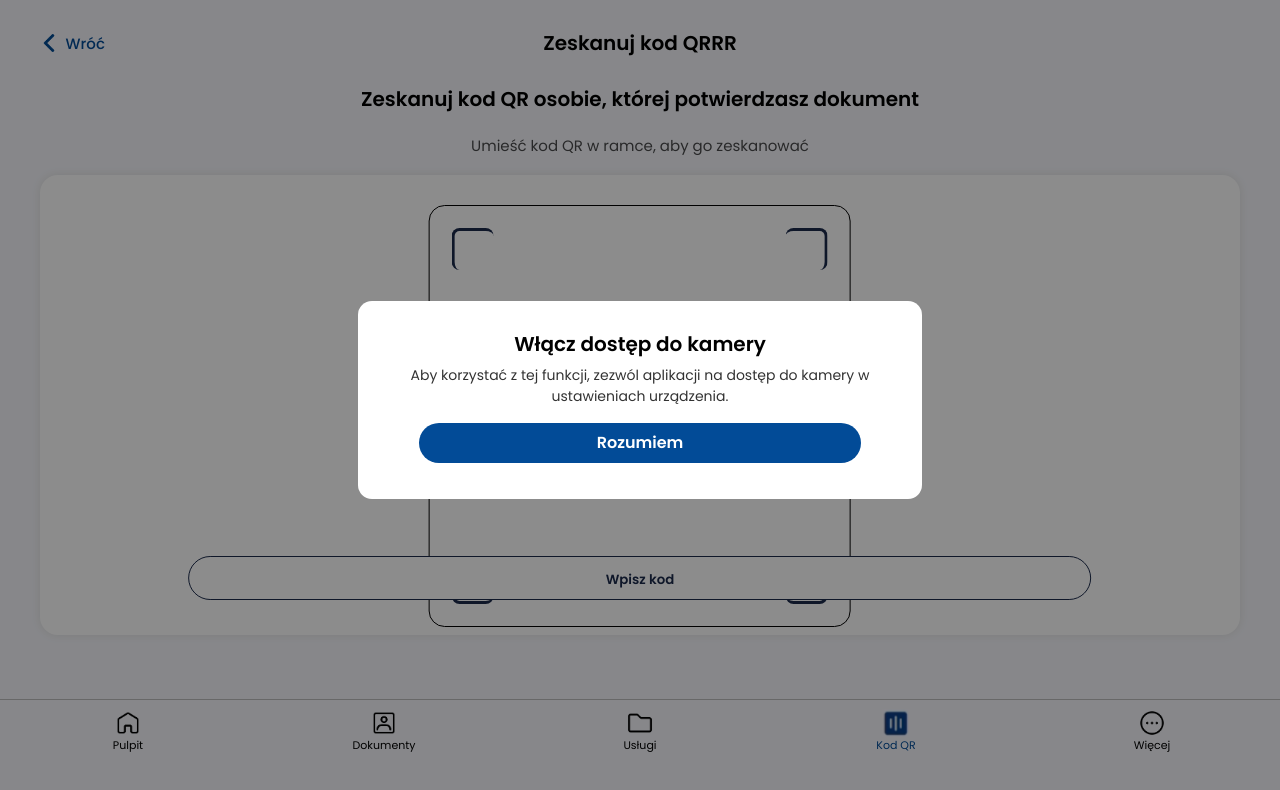
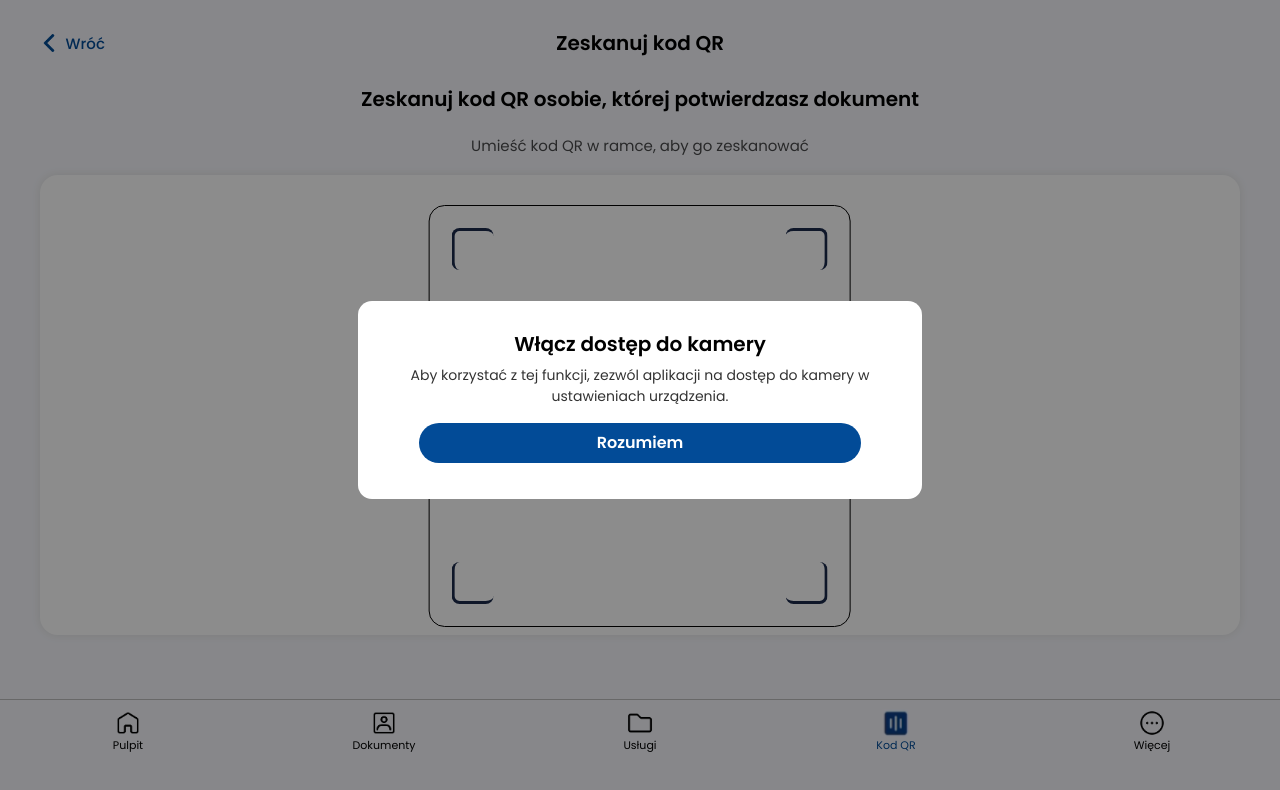
Before and after one commit to staysigmalol/secretsitebro.github.io, a website: page qrscan/index.html in a window 1280 px wide. Drawn offline with Linux system fonts and the light colour scheme.

Commit message:
Update index.html

```diff
--- a/qrscan/index.html
+++ b/qrscan/index.html
@@ -50,7 +50,7 @@
       <img class="qr_back_icon" src="../qrshow/bluearrow.png">
       <p class="qr_back_text">Wróć</p>
     </div>
-    <p class="qr_top_title">Zeskanuj kod QRRR</p>
+    <p class="qr_top_title">Zeskanuj kod QR</p>
     <div></div>
   </div>
   <p class="qr_desc qr_center qr_desc_big qr_pokaz_color">Zeskanuj kod QR osobie, której potwierdzasz dokument</p>
@@ -63,7 +63,7 @@
         <div class="qr_scan_corner bl"></div>
         <div class="qr_scan_corner br"></div>
       </div>
-      <button class="qr_scan_button" type="button">Wpisz kod</button>
+      <!-- <button class="qr_scan_button" type="button">Wpisz kod</button> -->
     </div>
   </div>
 </div>
```
